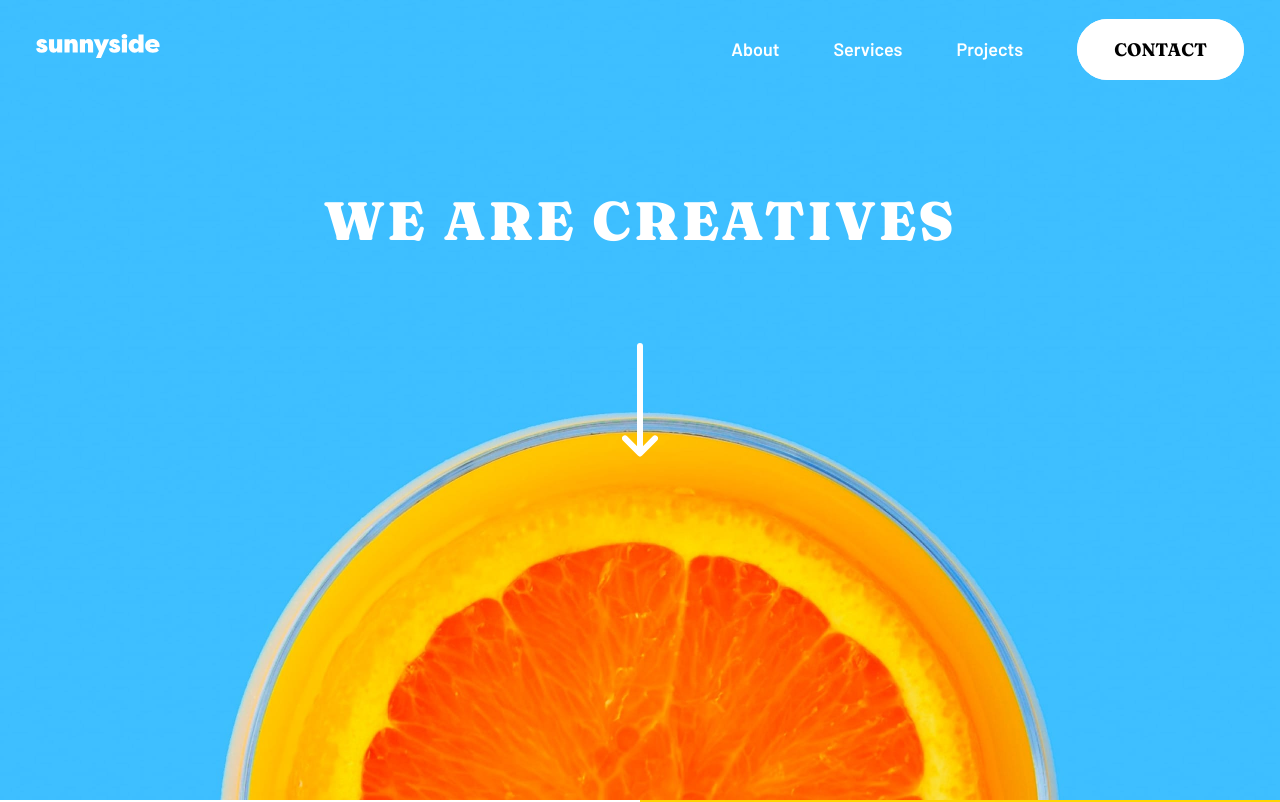
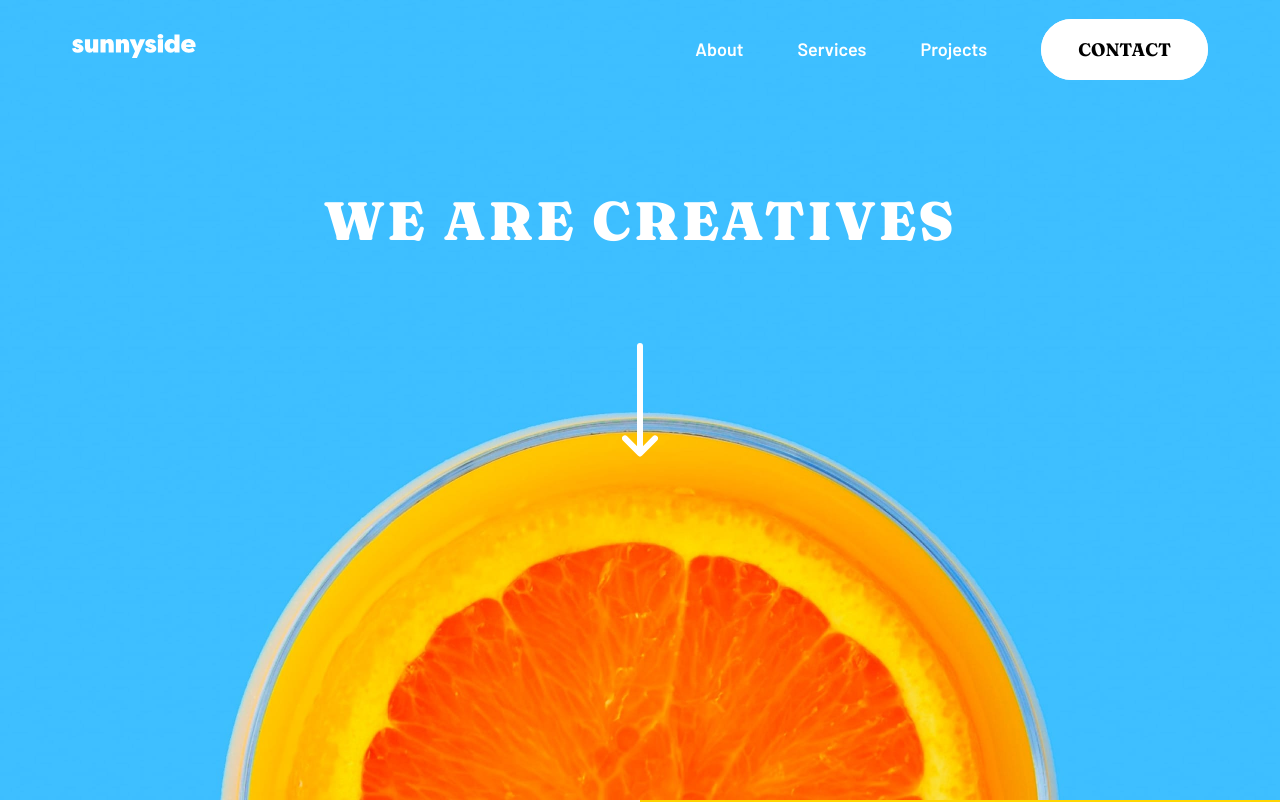
Before and after one commit to DaNiels89/FEM---Sunnyside-agency, a plain HTML site: page index.html in a window 1280 px wide. Shown: the top 802 px of the page. Drawn offline with Linux system fonts and the light colour scheme.

Commit message:
Added margin-inline auto on body for desktop size

```diff
--- a/assets/css/styles.css
+++ b/assets/css/styles.css
@@ -121,6 +121,7 @@ body {
   font-family: 'barlowSemiBold', sans-serif;
   background-color: var(--clr-light);
   max-width: 1440px;
+  margin-inline: auto;
 }
 
 h1 {
@@ -150,11 +151,14 @@ h3 {
   left: 2em;
   right: 2em;
   z-index: 9999;
+  max-width: 1440px;
+  margin-inline: auto;
 }
 
 .nav {
   display: flex;
   justify-content: space-between;
+  padding-inline: 2em;
 }
 
 .nav-brand {
```
